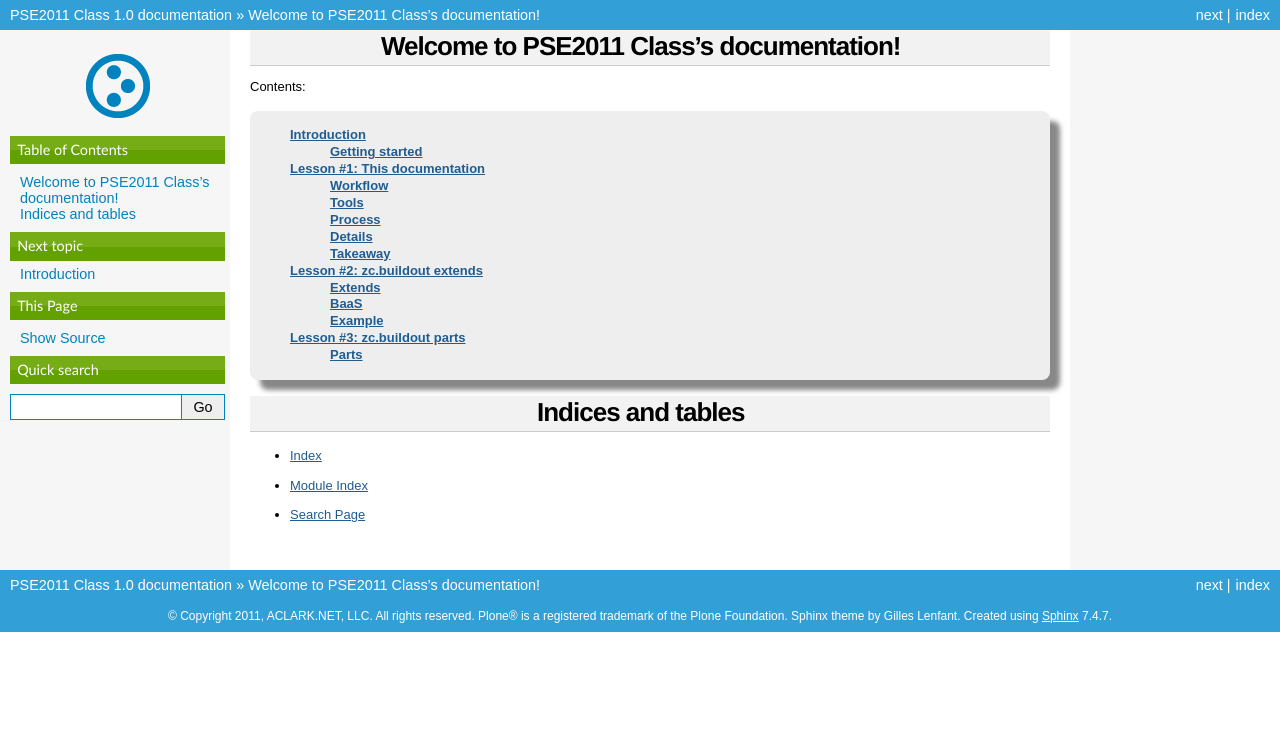
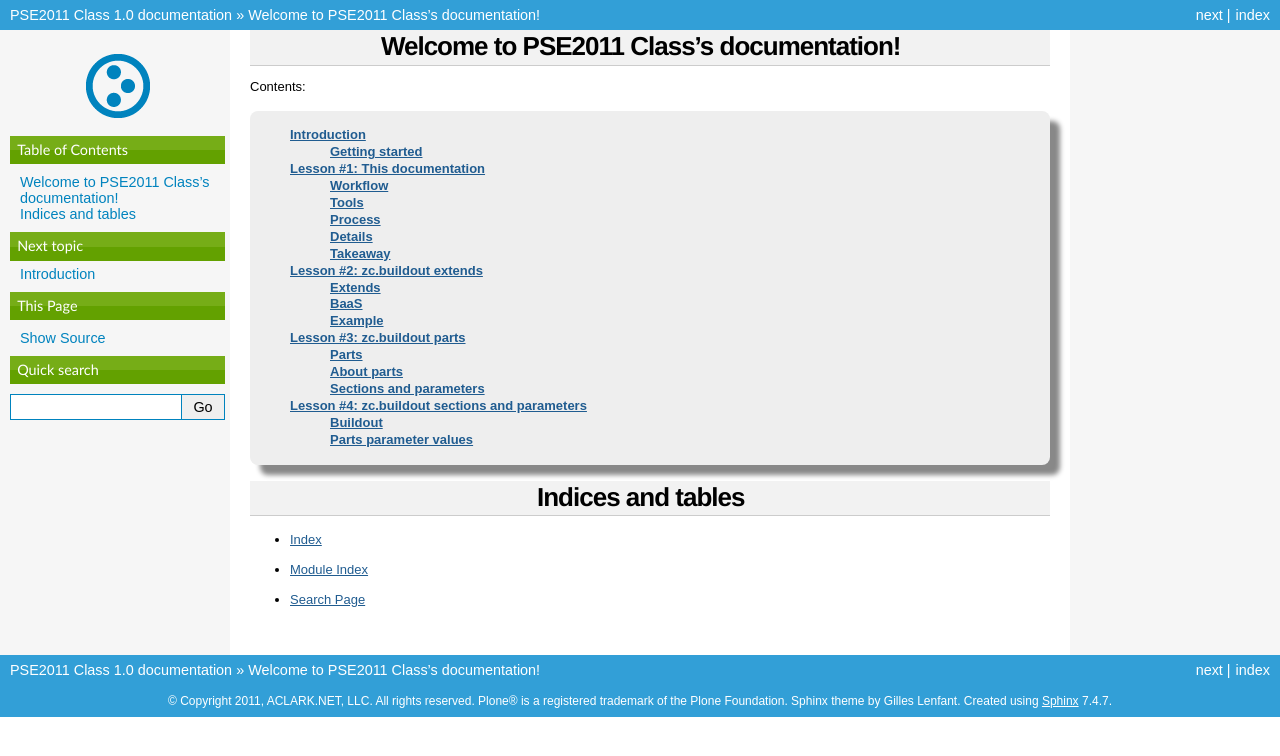
Before and after one commit to aclark4life/PSE2011, a Sphinx documentation site: the page built from docs/index.rst, in a window 1280 px wide. Shown: the top 756 px of the page. Built offline with Sphinx 7.4.7, drawn with Linux system fonts in a browser that asks for light colours.

Commit message:
Add 4th lesson

```diff
--- a/docs/3.rst
+++ b/docs/3.rst
@@ -37,3 +37,13 @@
 -----
 
 There is only one part! And that part is configured to use the ``plone.recipe.zope2instance`` recipe.
+
+About parts
+-----------
+
+Parts are sections that require a ``recipe`` parameter.
+
+Sections and parameters
+-----------------------
+
+That's fine. But what are sections and parameters?
--- /dev/null
+++ b/docs/4.rst
@@ -0,0 +1,29 @@
+
+Lesson #4: zc.buildout sections and parameters
+==============================================
+
+Another major zc.buildout feature is the ability to provide configuration via Windows INI style syntax.
+
+That syntax looks like this::
+
+
+    [section]
+    parameter = value
+
+
+Buildout
+--------
+
+The simplest zc.buildout configuration file is::
+
+    [buildout]
+    parts =
+
+
+Parts parameter values
+----------------------
+
+Parts parameter values are other parts e.g.::
+
+    [buildout]
+    parts = a b c
--- a/docs/index.rst
+++ b/docs/index.rst
@@ -15,6 +15,7 @@
    1
    2
    3
+   4
 
 
 Indices and tables
```
